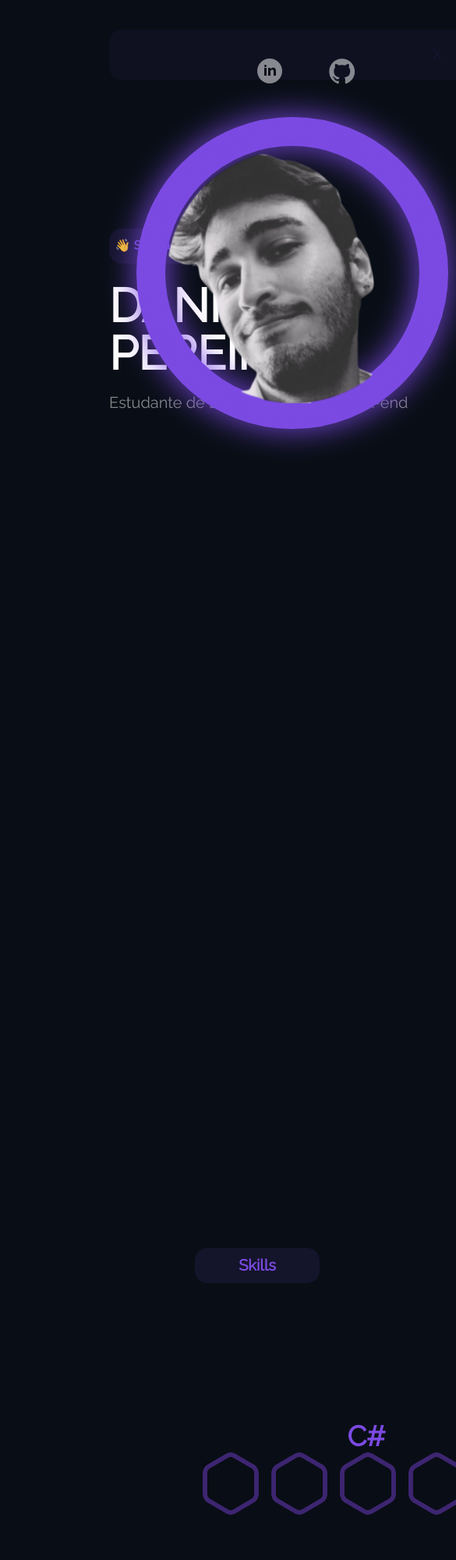
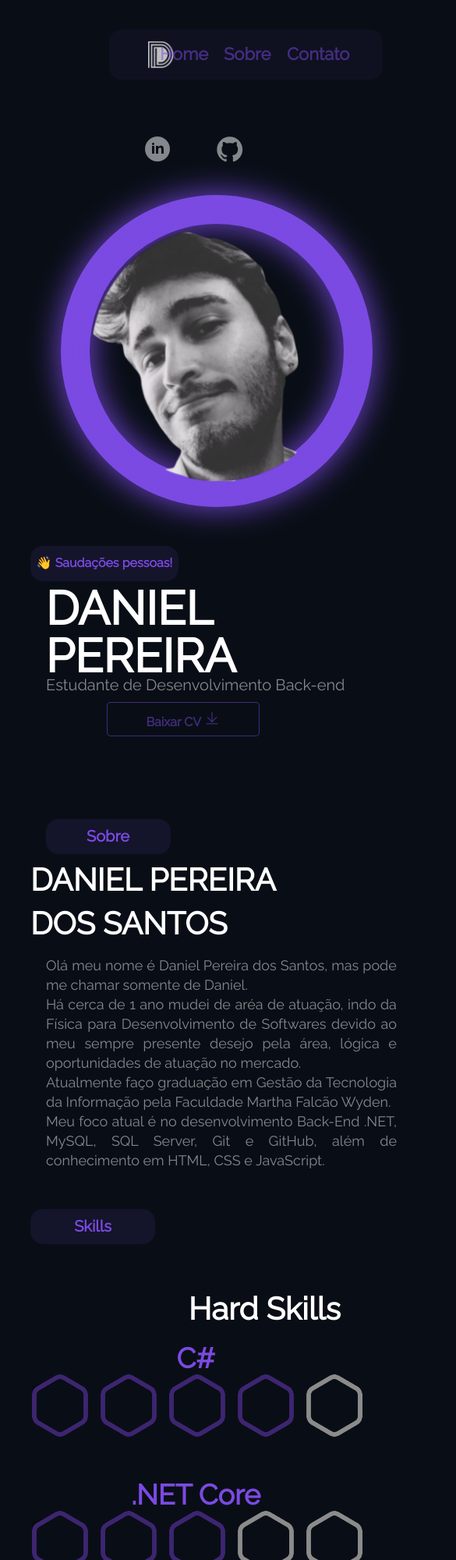
Before and after one commit to santosdp/Projeto-Desenvolvimento-Web, a plain HTML site: page index.html in a window 390 px wide. Shown: the top 2000 px of the page at 78% size, 585 px wide, since content can reach past the window. Drawn offline with Linux system fonts and the light colour scheme.

Commit message:
Add files via upload

```diff
--- a/style.css
+++ b/style.css
@@ -24,7 +24,7 @@ body{
 /* Contrução do menu */
 #barra-menu{
     position: absolute;
-    width: 1640px;
+    width: 90%;
     height: 64px;
     left: 140px;
     top: 38px;
@@ -47,9 +47,9 @@ body{
     list-style:none;
     float:left;
     position: absolute;
-    width: 1500px;
+    width: 50%;
     height: 64px;
-    left: 400px;
+    left: 50%;
     top: 38px;
 }
 .icone-fechar h1{
@@ -71,7 +71,7 @@ body{
     font-style: normal;
     color: rgba(123, 74, 226, 0.5);
     text-decoration:none;
-    padding:5px 10px;
+    padding:1px 10px;
     display:block;
 }
 .menu li a:hover{
@@ -109,7 +109,7 @@ body{
     position: absolute;
     width: 190px;
     height: 45px;
-    left: 140.01px;
+    left: 8%;
     top: 293px;
     background: rgba(123, 74, 226, 0.1);
     border-radius: 16px;
@@ -127,7 +127,7 @@ body{
     position: absolute;
     width: 411px;
     height: 120px;
-    left: 140px;
+    left: 8%;
     top: 362px;
     font-weight: 800;
     font-size: 60px;
@@ -138,7 +138,7 @@ body{
     position: absolute;
     width: 411.33px;
     height: 37px;
-    left: 140px;
+    left: 8%;
     top: 498.24px;
     font-family: 'Raleway';
     font-style: normal;
@@ -156,7 +156,7 @@ body{
 /* Foto principal */
 #arco{
     position: absolute;
-    left: 646px;
+    left: 39%;
     top: 220px;
     align-items: center;
 }
@@ -197,7 +197,7 @@ body{
     position: absolute;
     width: 130px;
     height: 34px;
-    left: 170px;
+    left: 10%;
     top: 530px;
 }
 #sociais a{
@@ -205,14 +205,9 @@ body{
     padding:5px 30px;
     display:block;
 }
-#icones-foto{
-    position: absolute;
-    left: 646px;
-    top: 114px;
-}
 #home-figuras{
     position: absolute;
-    left: 650px;
+    left: 39%;
     top: 200px;
 }
 .circulo{
@@ -258,7 +253,7 @@ body{
     position: absolute;
     width: 196px;
     height: 44px;
-    left: 1500px;
+    left: 88%;
     top: 500px;
     border: 1px solid rgba(123, 74, 226, 0.5);
     background-color:#090E16;
@@ -278,7 +273,7 @@ body{
     position: absolute;
     width: 160px;
     height: 45px;
-    left: 853.01px;
+    left: 50%;
     top: 1100px;
     background: rgba(123, 74, 226, 0.1);
     border-radius: 16px;
@@ -296,7 +291,7 @@ body{
     position: absolute;
     width: 663px;
     height: 114px;
-    left: 853px;
+    left: 40%;
     top: 1200px;
     font-family: 'Raleway';
     font-style: normal;
@@ -309,7 +304,7 @@ body{
     position: absolute;
     width: 900px;
     height: 279.71px;
-    left: 853px;
+    left: 40%;
     top: 1350px;
     font-family: 'Raleway';
     font-style: normal;
@@ -318,12 +313,13 @@ body{
     line-height: 25px;
     color: rgba(255, 255, 255, 0.5);
     transform: rotate(-0.03deg);
+    text-align: justify;
 }
 #skills{
     position: absolute;
     width: 160px;
     height: 45px;
-    left: 250px;
+    left: 10%;
     top: 1600px;
     background: rgba(123, 74, 226, 0.1);
     border-radius: 16px;
@@ -346,15 +342,15 @@ body{
     color: #FFFFFF;
 }
 #titulo-hard-skill{
-    left: 628px;
+    left: 35%;
     top: 1650px;
 }
 #h-skills{
     position: absolute;
-    left: 250px;
+    left: 8%;
     top: 1800px;
-    width:1200px;
-    height:600px;
+    width:70%;
+    height:30%;
     display:grid;
     grid-template-columns: repeat(3, 2fr);
     grid-auto-rows: 170px;
@@ -376,13 +372,13 @@ body{
     color: #7B4AE2;
 }
 #titulo-tecnologias-interesse{
-    left: 628px;
+    left: 35%;
     top: 2370px;
 }
 #tecnologias-interesse{
     position: absolute;
-    left: 850px;
-    top: 2570px;
+    left: 45%;
+    top: 2500px;
     padding-bottom: 200px;
 }
 #flutter-logo{
@@ -400,20 +396,14 @@ body{
 }
 
 @media screen and (max-width: 720px) {
-    #logo{
-        width: 0px;
-        height: 0px;
-    }
-
-
 
     #sociais{
-        left: 300px;
-        top: 50px;
+        left: 40%;
+        top: 150px;
     }
     #arco{
-        left: 175px;
-        top: 150px;
+        left: 20%;
+        top: 250px;
     }
     #arco1{
         width: 400px;
@@ -428,4 +418,101 @@ body{
         max-width: 320px;
         max-height: 320px;
     }
+    #saudacao{
+        position: absolute;
+        left: 10%;
+        top: 700px;
+    }
+    #apresentacao{
+        left: 15%;
+        top: 750px;
+    }
+    #titulo{
+        left: 15%;
+        top: 860px;
+    }
+    #btn{
+        position: absolute;
+        width: 196px;
+        height: 44px;
+        left: 35%;
+        top: 900px;
+    }
+    #resumo{
+        left: 15%;
+        top: 1050px;
+    }
+    #sobre-meunome {
+        left: 10%;
+        top: 1100px;
+        width: 400px;
+        height: 200px;
+        font-size: 40px;
+    }
+    #sobre-apresentacao {
+        width: 450px;
+        height: 500px;
+        left: 15%;
+        top: 1225px;
+    }
+    #skills {
+        left: 10%;
+        top: 1550px;
+    }
+    .titulo-skill {
+        font-size: 40px;
+    }
+    #titulo-hard-skill {
+        left: 2%;
+        top: 1650px;
+    }
+    #h-skills {
+        position: absolute;
+        left: 8%;
+        top: 1700px;
+        width: 70%;
+        height: 30%;
+        display: grid;
+        grid-template-columns: repeat(1, 2fr);
+        grid-auto-rows: 170px;
+        grid-gap: 5px 140px;
+        padding: 20px 10px;
+    }
+    .circulo {
+        width: 0px;
+        height: 0px;
+    }
+
+    #javascript {
+        width: 0px;
+        height: 0px;
+    }
+    #subcirculo2 {
+
+        left: 0px;
+        top: 0px;
+    }
+    #csharp {
+        width: 0px;
+        height: 0px;
+    }
+    #subcirculo3 {
+
+        left: 0px;
+        top: 0px;
+    }
+    #mysql {
+        width: 0px;
+        height: 0px;
+    }
+    #titulo-tecnologias-interesse {
+        left: 1%;
+        top: 3300px;
+    }
+
+    #tecnologias-interesse {
+        left: 30%;
+        top: 3400px;
+        padding-bottom: 100px;
+    }
 }
```
